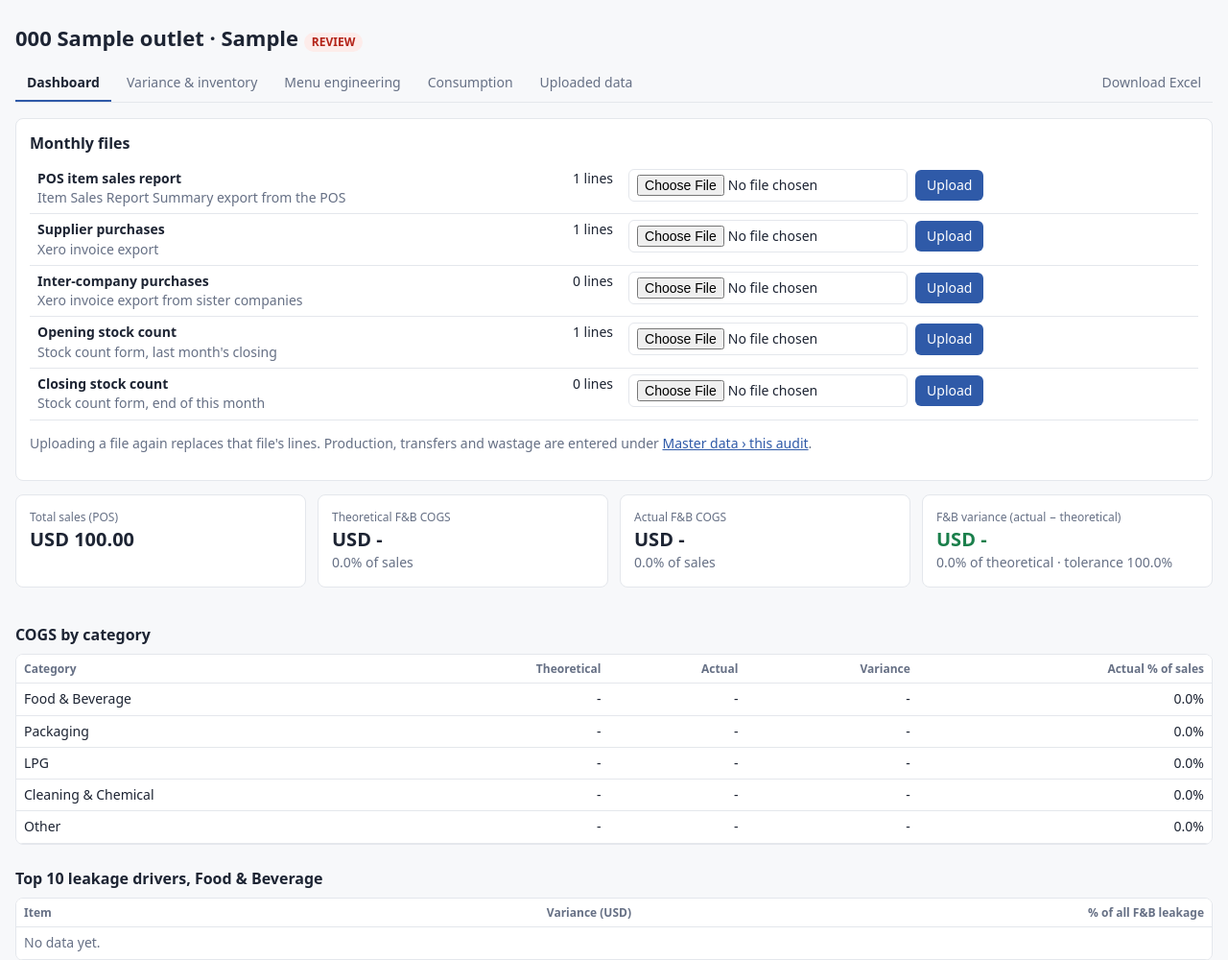
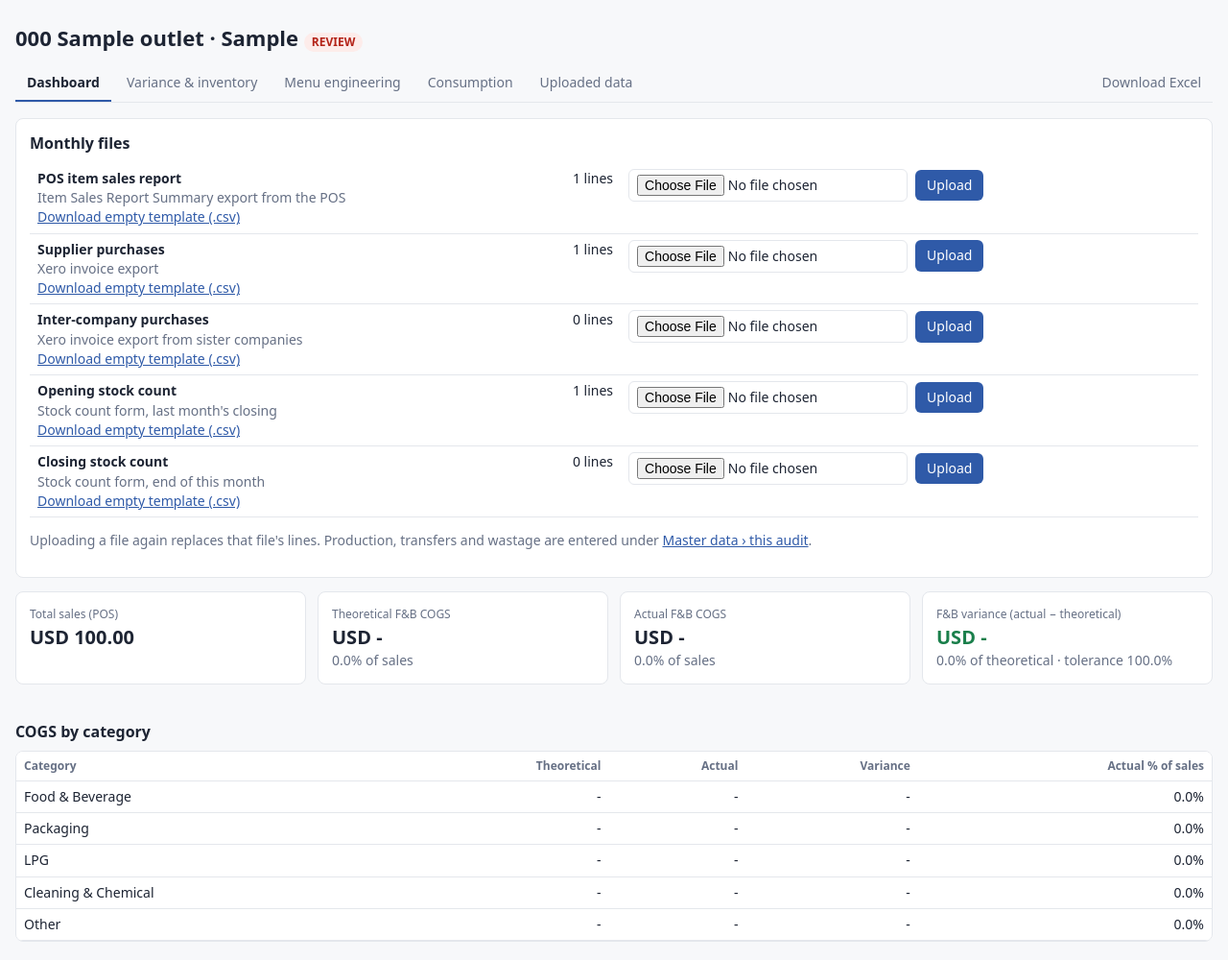
Before and after one commit to azmiryusoff-wyld/inventory-audit, a Django app: page /audit/1/ in a window 1280 px wide. Shown: the part 40-1040 px from the top of the page at 96% size. Run offline with Django 5.2, Linux system fonts and the light colour scheme; a user stored in the database is signed in; tables that the repository leaves empty hold one stand-in row (values such as "Sample post").

Commit message:
Add a downloadable empty CSV template beside every upload
Each of the five monthly uploads (POS sales, supplier purchases, inter-company
purchases, opening and closing stock counts) now links to a header-only CSV
whose columns match what the importer reads. A test fills in each template
and checks it imports.

Co-Authored-By: Claude Opus 5.5 <noreply@anthropic.com>
Claude-Session: https://claude.ai/code/session_01AQ9uo9LPbdkn2vDDifkhCp

```diff
--- a/audit/templates/audit/overview.html
+++ b/audit/templates/audit/overview.html
@@ -6,7 +6,8 @@
   <h2 style="margin-top:0">Monthly files</h2>
   <table>
   {% for key, info in uploads.items %}
-    <tr><td><strong>{{ info.0 }}</strong><div class="muted">{{ info.1 }}</div></td>
+    <tr><td><strong>{{ info.0 }}</strong><div class="muted">{{ info.1 }}</div>
+          <div><a href="{% url 'upload_template' key %}">Download empty template (.csv)</a></div></td>
         <td class="n">{% for k, v in counts.items %}{% if k == key %}{{ v }} lines{% endif %}{% endfor %}</td>
         <td>{% if not audit.locked %}<form method="post" enctype="multipart/form-data" action="{% url 'audit_upload' audit.pk key %}" class="inline">{% csrf_token %}
           <input type="file" name="file" accept=".xlsx,.csv" required><button>Upload</button></form>{% endif %}</td></tr>
--- a/audit/urls.py
+++ b/audit/urls.py
@@ -10,6 +10,7 @@ urlpatterns = [
     path("audit/<int:pk>/consumption/", views.audit_detail, {"tab": "consumption"}, name="audit_consumption"),
     path("audit/<int:pk>/inputs/", views.audit_detail, {"tab": "inputs"}, name="audit_inputs"),
     path("audit/<int:pk>/upload/<str:kind>/", views.upload, name="audit_upload"),
+    path("templates/<str:kind>.csv", views.upload_template, name="upload_template"),
     path("audit/<int:pk>/export.xlsx", views.export_xlsx, name="audit_export"),
     path("brand/<str:brand_code>/menu-costing/", views.menu_costing, name="menu_costing"),
     path("trends/", views.trends, name="trends"),
--- a/audit/views.py
+++ b/audit/views.py
@@ -3,7 +3,7 @@ from io import BytesIO
 from django import forms
 from django.contrib import messages
 from django.contrib.auth.decorators import login_required, permission_required
-from django.http import HttpResponse
+from django.http import Http404, HttpResponse
 from django.shortcuts import get_object_or_404, redirect, render
 from django.views.decorators.http import require_POST
 
@@ -28,6 +28,18 @@ UPLOADS = {
     "interco": ("Inter-company purchases", "Xero invoice export from sister companies"),
     "opening": ("Opening stock count", "Stock count form, last month's closing"),
     "closing": ("Closing stock count", "Stock count form, end of this month"),
+}
+
+# Header row of the empty CSV template offered beside each upload. Every column name here is one the
+# matching reader in importers.py looks for, so a filled-in template always imports.
+UPLOAD_TEMPLATES = {
+    "pos": ["Full Name", "Quantity"],
+    "purchases": ["InvoiceNumber", "InvoiceDate", "ContactName", "InventoryItemCode", "Description",
+                  "Quantity", "LineAmount"],
+    "interco": ["InvoiceNumber", "InvoiceDate", "ContactName", "InventoryItemCode", "Description",
+                "Quantity", "LineAmount"],
+    "opening": ["SKU", "Item Name", "Total RM Value"],
+    "closing": ["SKU", "Item Name", "Total RM Value"],
 }
 
 
@@ -112,6 +124,19 @@ def upload(request, pk, kind):
 
 
 @login_required
+def upload_template(request, kind):
+    """An empty CSV with just the header row the importer expects."""
+    import csv
+
+    if kind not in UPLOAD_TEMPLATES:
+        raise Http404("No template for this file type.")
+    resp = HttpResponse(content_type="text/csv")
+    resp["Content-Disposition"] = f'attachment; filename="{kind}-template.csv"'
+    csv.writer(resp).writerow(UPLOAD_TEMPLATES[kind])
+    return resp
+
+
+@login_required
 def menu_costing(request, brand_code):
     brand = get_object_or_404(Brand, code=brand_code)
     return render(request, "audit/menu_costing.html", {
```
Also changed, not shown: audit/tests/test_importers_and_views.py (+27 -0 lines), README.md.
